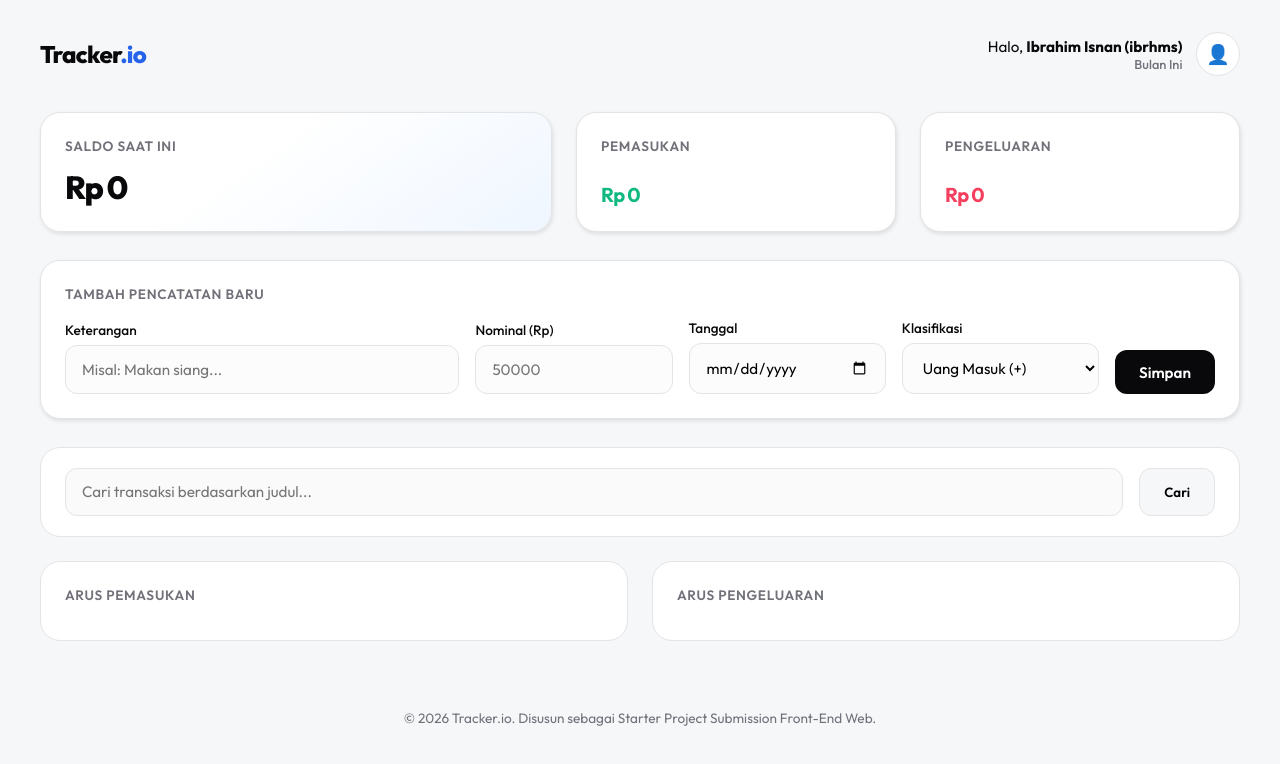
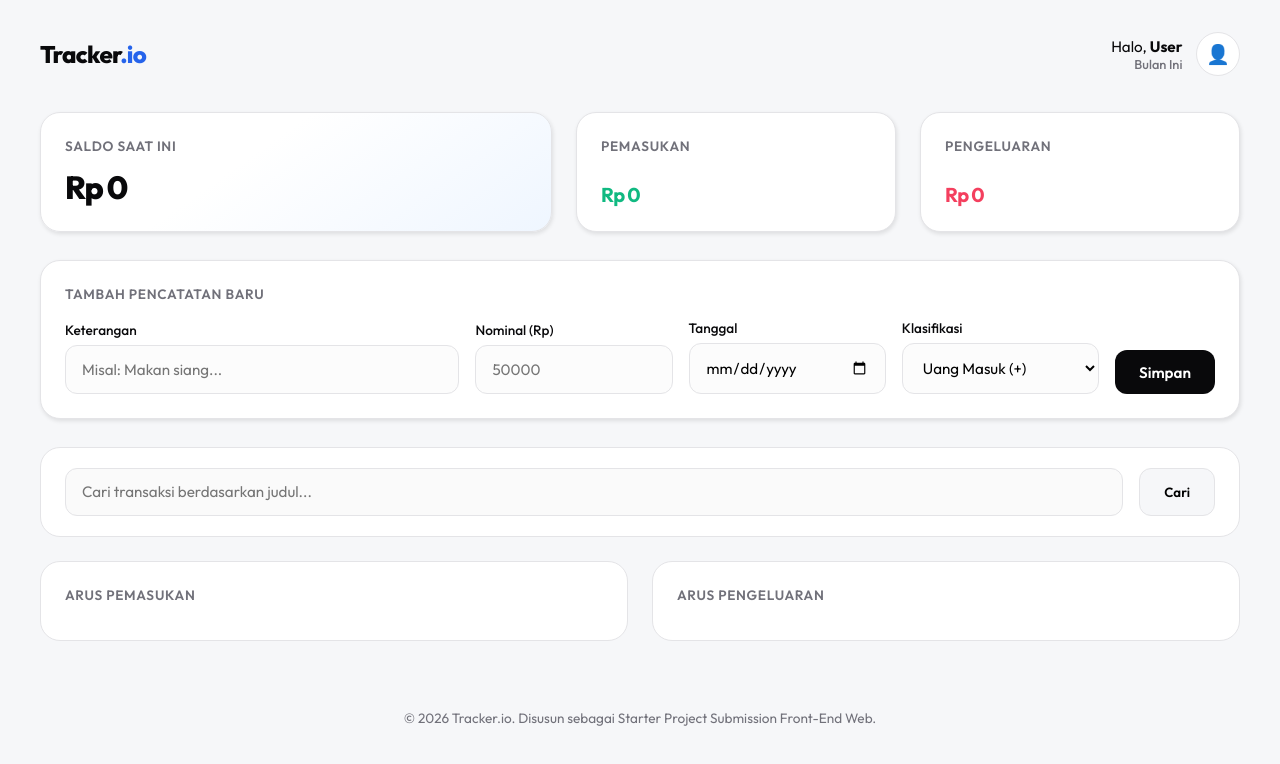
Before and after one commit to averosane/saving-tracker, a plain HTML site: page index.html in a window 1280 px wide. Drawn offline with Linux system fonts and the light colour scheme.

Commit message:
views
Updated greeting to display 'User' instead of a specific name.

```diff
--- a/index.html
+++ b/index.html
@@ -14,9 +14,7 @@
       <h1 class="tracker-header__title">Tracker<span style="color:var(--accent-blue)">.io</span></h1>
       <div class="tracker-header__user">
         <div class="tracker-header__user-info">
-          <!-- TODO: Ganti "Siswa Front-End" dengan Nama Lengkap dan Username Dicoding kamu.
-               Contoh: Halo, <strong>Budi (bdi002)</strong> -->
-          <span class="tracker-header__greeting">Halo, <strong>Ibrahim Isnan (ibrhms)</strong></span>
+          <span class="tracker-header__greeting">Halo, <strong>User</strong></span>
           <span class="tracker-header__date">Bulan Ini</span>
         </div>
         <div class="tracker-header__avatar" role="img" aria-label="Avatar Pengguna" aria-hidden="true">👤</div>
@@ -105,7 +103,6 @@
             <div class="tracker-transaction-list__header">
               <h3 class="tracker-transaction-list__title">Arus Pengeluaran</h3>
             </div>
-            <!-- Jangan ubah atau hapus atribut data-testid pada elemen berikut -->
             <div id="expenseList" data-testid="expenseList" class="tracker-transaction-list__container">
               <!-- ... -->
             </div>
```
